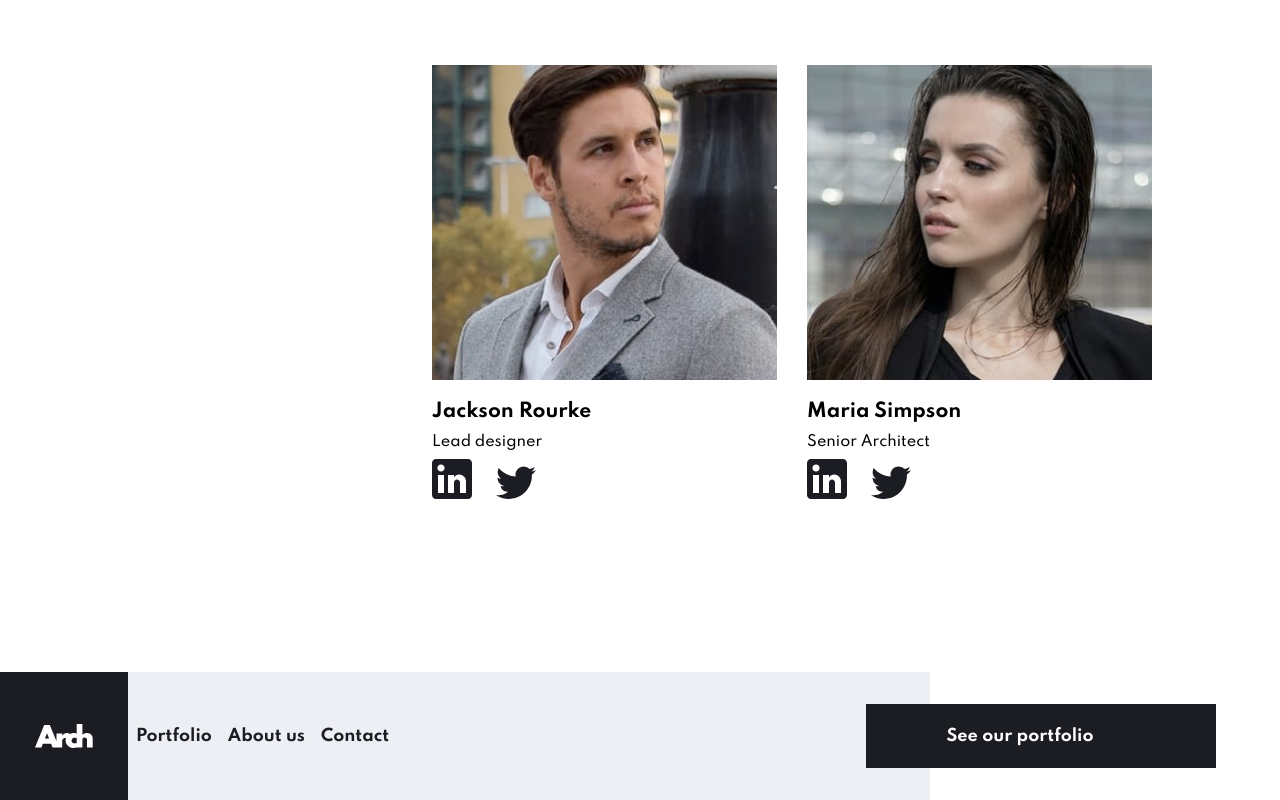
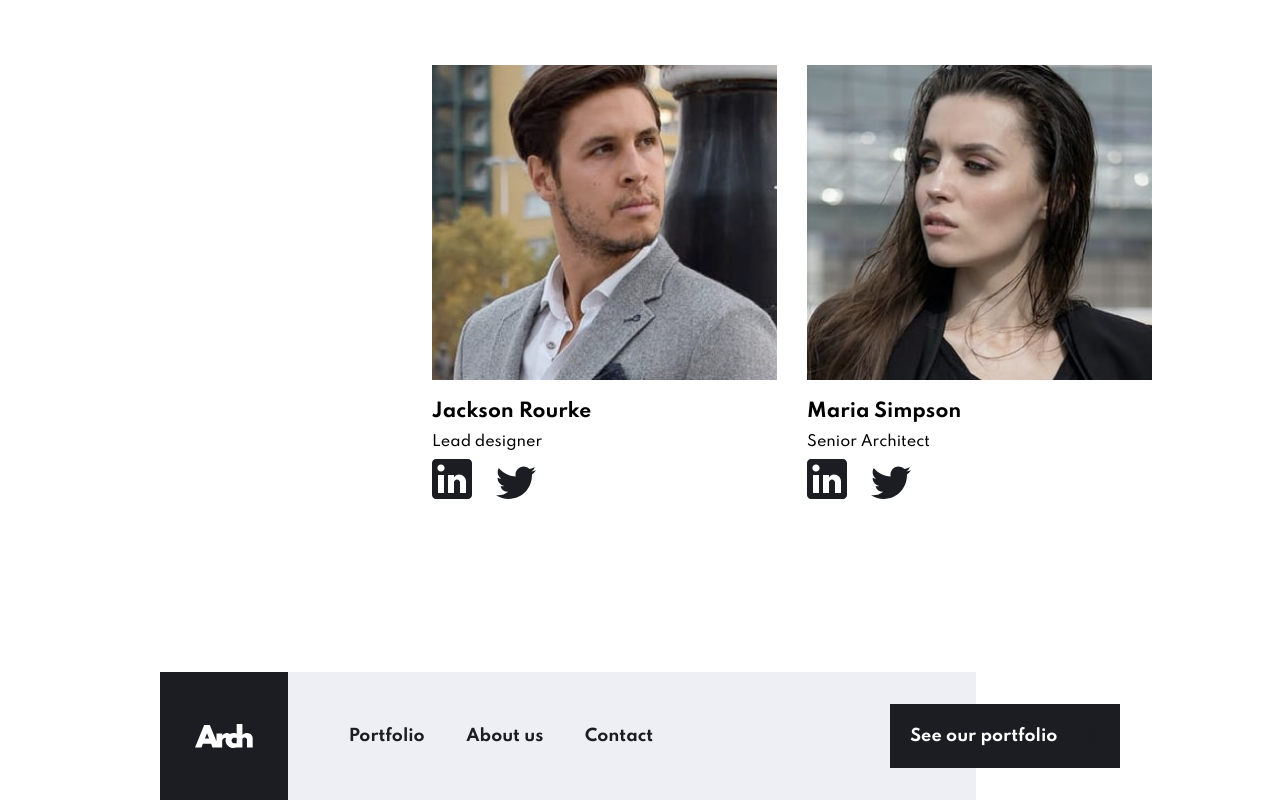
Before and after one commit to toriola998/Arch-studio, a Vue app: page /about-us in a window 1280 px wide. Shown: the part 2012-2812 px from the top of the page. Built offline with nearby package versions, Linux system fonts and the light colour scheme.

Commit message:
added media queries to footer

```diff
--- a/src/components/TheFooter.vue
+++ b/src/components/TheFooter.vue
@@ -92,13 +92,46 @@ export default {
 
         .footer-btn {
             width: 32%;
-            position: relative;
+            position: absolute;
             z-index: 99999;
-            left: -4rem;
+            right: 0;
+            margin-top: 2rem;
         }
 
         footer li {
-            margin: 0 .5rem 0;
+            margin: 0 .5rem;
+        }
+    }
+
+     @media screen and (min-width: 1000px) {
+        footer {
+            padding: 0 4rem;
+        }
+
+         .footer-btn {
+            width: 23%;
+            z-index: 99999;
+            right: 4rem;
+        }
+
+          footer li {
+            margin: 0 1.3rem;
+        }
+
+        .links {
+            padding-left: 2.5rem ;
+        }
+     }
+
+    @media screen and (min-width: 1200px) {
+        footer {
+            padding: 0 10rem;
+        }
+
+         .footer-btn {
+            width: 18%;
+            z-index: 99999;
+            right: 10rem;
         }
     }
 </style>
--- a/src/views/Home.vue
+++ b/src/views/Home.vue
@@ -183,6 +183,14 @@ export default {
             background-image: url('./../assets/home/tablet/image-hero-paramour.png');
         }
 
+        #home > div {
+            width: 70% ;
+        }
+
+        h1 {
+            font-size: 3rem;
+        }
+
         .featured-heading {
             margin-bottom: 3rem;
         }
@@ -202,8 +210,15 @@ export default {
         header {
             padding: 0 6rem;
         }
+
         #home {
             background-image: url('./../assets/home/desktop/image-hero-paramour.jpg');
+            justify-content: initial;
+            padding: 0 8rem;
+        }
+
+        h1 {
+            font-size: 3.5rem;
         }
 
         .about-us {
@@ -251,12 +266,29 @@ export default {
             padding: 4rem 6rem;
         }
 
+        .about-us {
+            padding: 0 10rem;
+            height: 55vh;
+        }
+
         .features {
             padding: 4rem 6rem 8rem;
         }
     }
 
     @media screen and (min-width: 1200px) {
+        header {
+            padding: 0 10rem;
+        }
+
+        #home > div {
+            width: 50% ;
+        }
+
+        h1 {
+            font-size: 4rem;
+        }
+
         .welcome {
             padding: 6rem 10rem;
         }
@@ -274,6 +306,10 @@ export default {
             padding: 6rem 10rem;
         }
 
+        .about-us {
+            height: 70vh;
+        }
+
         .features {
             padding: 4rem 10rem 8rem;
         }
```
